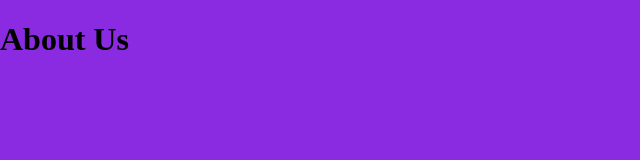
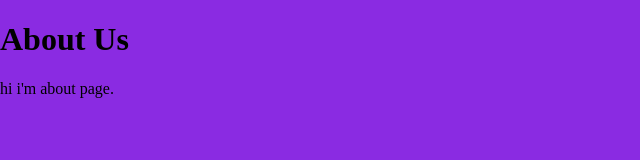
Before and after one commit to nitishsaras/Learning-Git-and-GitHub, a plain HTML site: page about.html in a window 1280 px wide. Shown: the whole page, without its empty margins (0-640 px from the left). Drawn offline with Linux system fonts and the light colour scheme.

Commit message:
add intro para

```diff
--- a/about.html
+++ b/about.html
@@ -8,6 +8,7 @@
 </head>
 <body>
    <h1> About Us </h1>
+   <p> hi i'm about page.</p>
 
 </body>
 </html>
```
